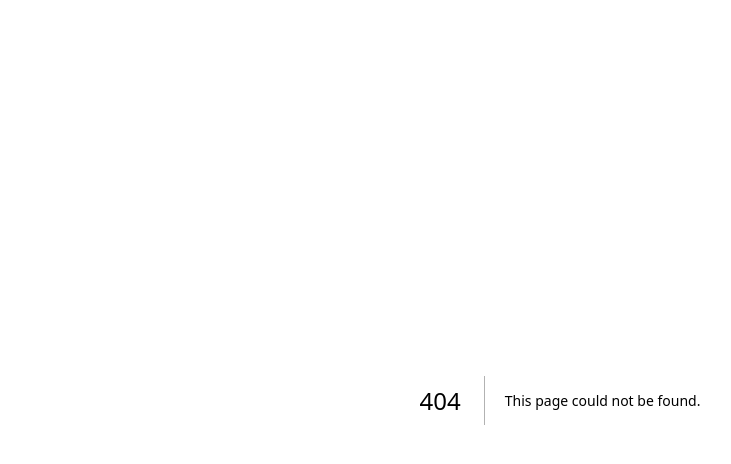
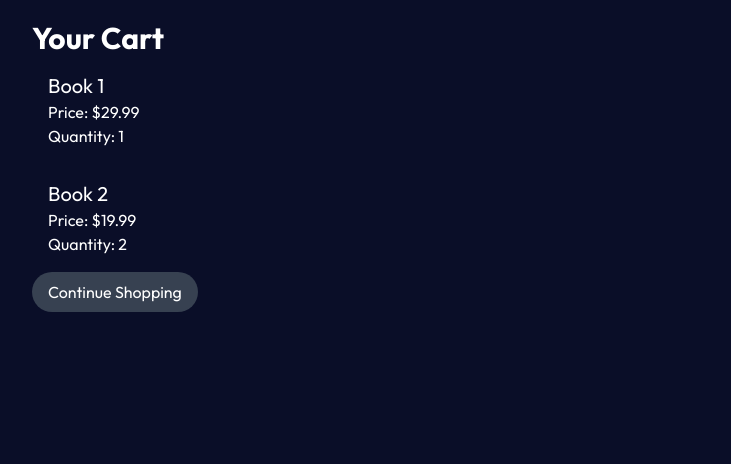
Before and after one commit to DarkVayder/hng-timbocloud-app, a Next.js app: page /cart in a window 1280 px wide. Before the commit this address had no page. Shown: the top 464 px of the page, without its empty margins (80-811 px from the left). Built offline with nearby package versions, Linux system fonts and the light colour scheme.

Commit message:
feat: Created and added the logic for the cart

```diff
--- /dev/null
+++ b/Components/Cart.jsx
@@ -0,0 +1,41 @@
+'use client';
+import React from 'react';
+import { useRouter } from 'next/navigation';
+
+const Cart = () => {
+  const router = useRouter();
+
+  const cartItems = [
+    { id: 1, title: 'Book 1', price: 29.99, quantity: 1 },
+    { id: 2, title: 'Book 2', price: 19.99, quantity: 2 },
+  ];
+
+  return (
+    <div className='bg-custom-blue min-h-screen flex flex-col'>
+      <div className='container mx-auto py-5 px-5 md:px-12 lg:px-28 flex-grow'>
+        <h1 className='text-3xl font-bold text-white mb-8'>Your Cart</h1>
+        {cartItems.length === 0 ? (
+          <p className='text-white'>Your cart is empty.</p>
+        ) : (
+          <div className='space-y-4'>
+            {cartItems.map(item => (
+              <div key={item.id} className='bg-gray-800 p-4 rounded-lg'>
+                <h2 className='text-xl text-white'>{item.title}</h2>
+                <p className='text-white'>Price: ${item.price}</p>
+                <p className='text-white'>Quantity: {item.quantity}</p>
+              </div>
+            ))}
+          </div>
+        )}
+        <button
+          onClick={() => router.push('/')}
+          className='text-white mt-4 inline-block bg-gray-700 px-4 py-2 rounded-full hover:bg-gray-600 transition duration-300'
+        >
+          Continue Shopping
+        </button>
+      </div>
+    </div>
+  );
+};
+
+export default Cart;
--- /dev/null
+++ b/app/cart/page.jsx
@@ -0,0 +1,6 @@
+'use client';
+import Cart from '@/components/Cart';
+
+export default function CartPage() {
+  return <Cart />;
+}
--- a/app/items/[id]/page.jsx
+++ b/app/items/[id]/page.jsx
@@ -81,11 +81,11 @@ const ItemPage = ({ params }) => {
               <div className='mt-8'>
                 <h2 className='text-xl font-semibold mb-2'>Customer Reviews</h2>
                 <div className='bg-gray-700 p-4 rounded-lg mb-4'>
-                  <p className='font-bold mb-2'>Pops</p>
+                  <p className='font-bold mb-2'>Samuel</p>
                   <p className='text-sm'>Great product! Highly recommend.</p>
                 </div>
                 <div className='bg-gray-700 p-4 rounded-lg mb-4'>
-                  <p className='font-bold mb-2'>Samuel</p>
+                  <p className='font-bold mb-2'>Pops</p>
                   <p className='text-sm'>Good value for money.</p>
                 </div>
               </div>
```
